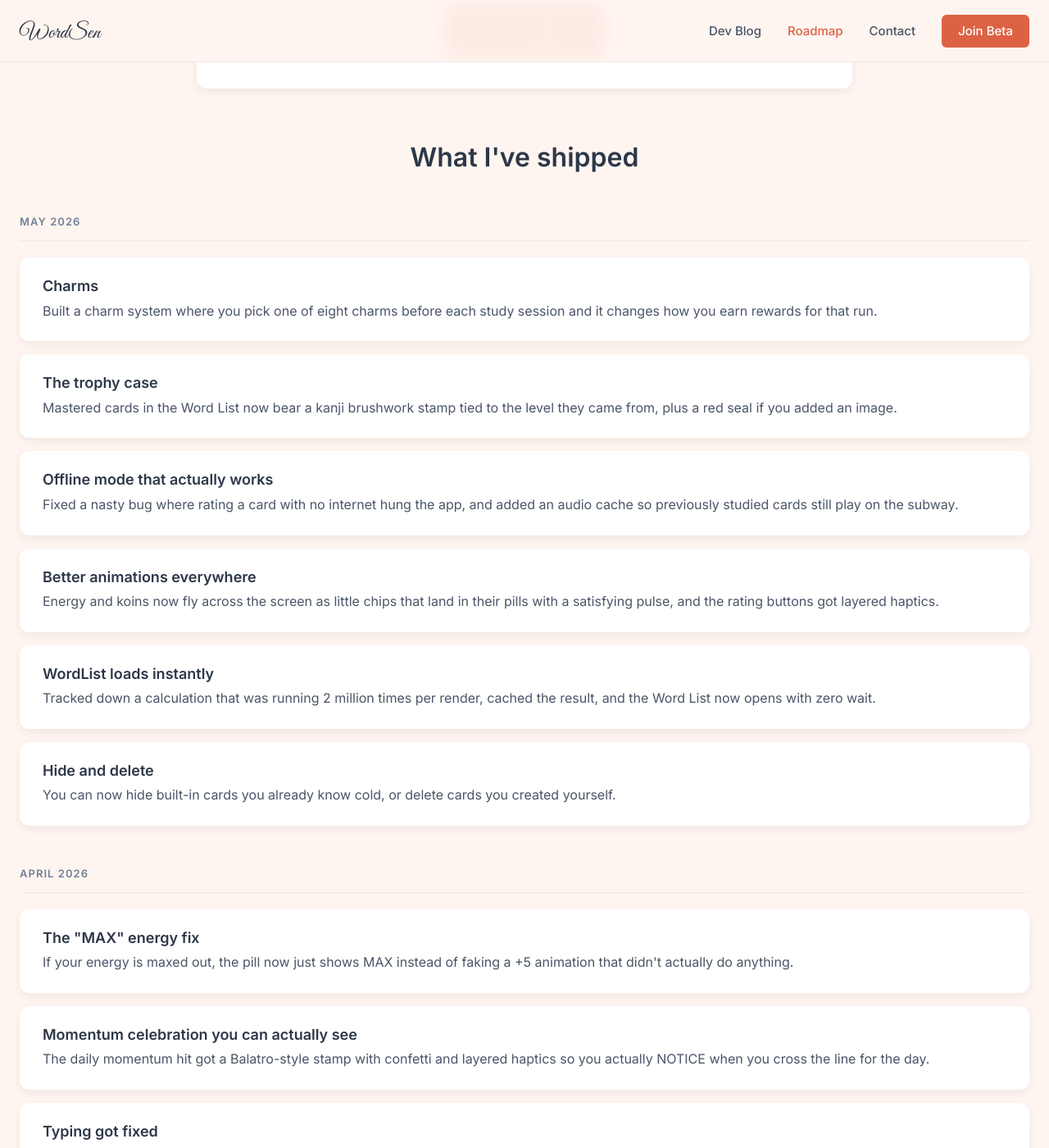
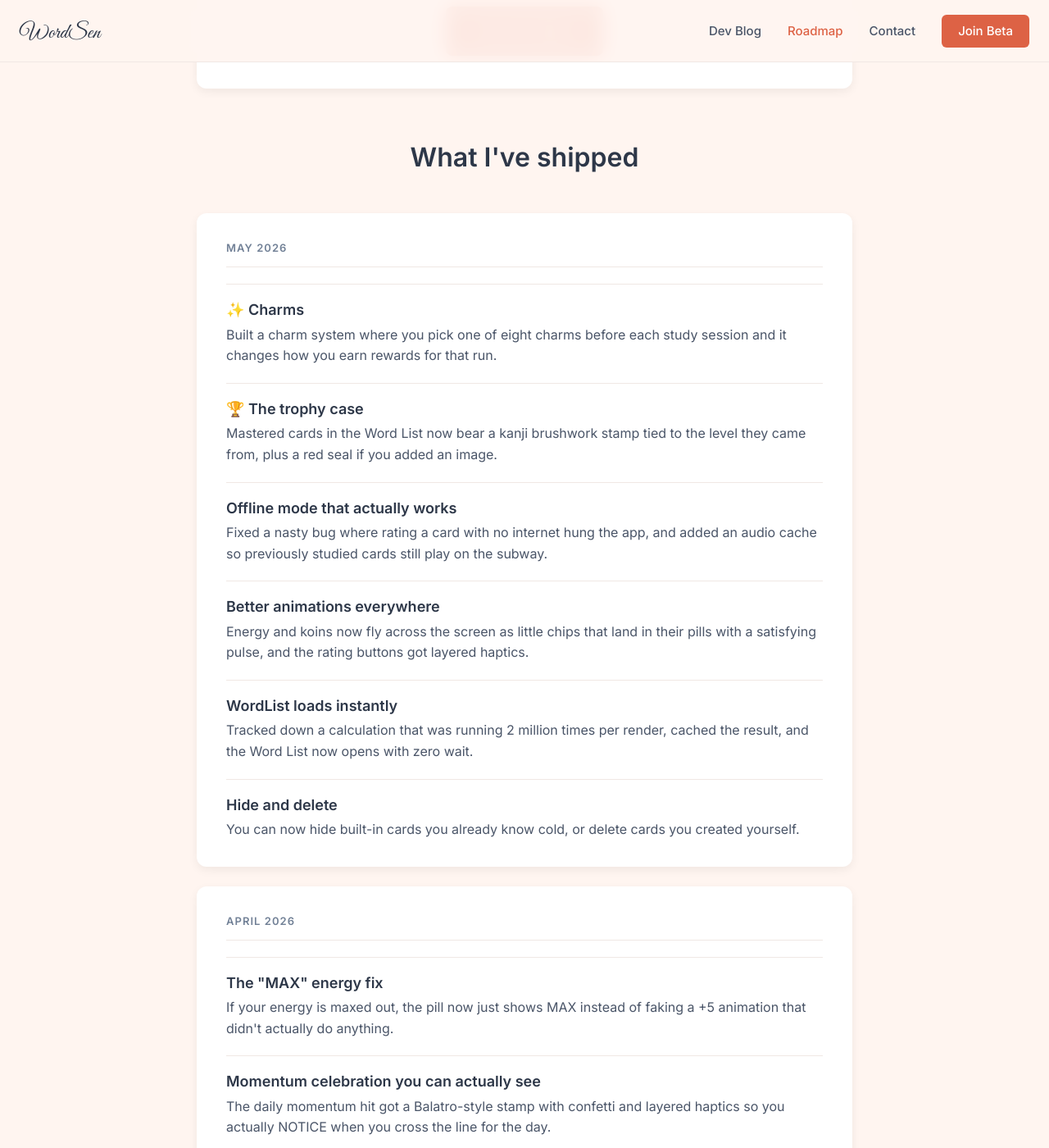
Before and after one commit to froghaiku/WordSenWebsite, a Jekyll site: the page built from roadmap.html, in a window 1280 px wide and 1400 px high, scrolled down 583 px. Shown: the whole window at 82% size. Built offline with Jekyll 4.4.1, drawn with Linux system fonts in a browser that asks for light colours; some of the changed text lies outside the part shown.

Commit message:
Roadmap: month-level white cards, narrower width, sprinkle of emojis
- CSS: moved white-card styling from .update-entry to .update-month so each
  month is one card containing its entries. Entries are separated by thin
  border-top dividers (no border on first entry per month). Cards capped at
  800px max-width centered on the page, matching .coming-next.
- Added 6 emojis spread across months for visual rhythm (Charms, Trophy
  case, Dango/mochi/taiyaki, Kitsune comes alive, Say it and study it,
  We're live). Not every entry — just a handful of feature-y ones.

Co-Authored-By: Claude Opus 4.7 (1M context) <noreply@anthropic.com>

```diff
--- a/assets/css/main.css
+++ b/assets/css/main.css
@@ -764,7 +764,12 @@ main { padding-top: var(--header-height); }
   margin-bottom: 3rem;
 }
 .update-month {
-  margin-bottom: 3rem;
+  background: var(--bg-card);
+  padding: 2rem 2.25rem;
+  border-radius: var(--radius);
+  box-shadow: var(--shadow);
+  margin: 0 auto 1.5rem;
+  max-width: 800px;
 }
 .update-month-label {
   font-size: 0.8125rem;
@@ -777,16 +782,13 @@ main { padding-top: var(--header-height); }
   border-bottom: 1px solid var(--border);
 }
 .update-entry {
-  background: var(--bg-card);
-  padding: 1.5rem 1.75rem;
-  border-radius: var(--radius);
-  box-shadow: var(--shadow);
-  margin-bottom: 1rem;
-  transition: transform 0.2s, box-shadow 0.2s;
+  margin-bottom: 1.25rem;
+  padding-top: 1.25rem;
+  border-top: 1px solid var(--border);
 }
-.update-entry:hover {
-  transform: translateY(-2px);
-  box-shadow: var(--shadow-lg);
+.update-entry:first-of-type {
+  border-top: none;
+  padding-top: 0;
 }
 .update-entry:last-child { margin-bottom: 0; }
 .update-entry h3 {
--- a/roadmap.html
+++ b/roadmap.html
@@ -33,12 +33,12 @@ permalink: /roadmap/
             <div class="update-month-label">May 2026</div>
 
             <div class="update-entry">
-                <h3>Charms</h3>
+                <h3>✨ Charms</h3>
                 <p>Built a charm system where you pick one of eight charms before each study session and it changes how you earn rewards for that run.</p>
             </div>
 
             <div class="update-entry">
-                <h3>The trophy case</h3>
+                <h3>🏆 The trophy case</h3>
                 <p>Mastered cards in the Word List now bear a kanji brushwork stamp tied to the level they came from, plus a red seal if you added an image.</p>
             </div>
 
@@ -128,7 +128,7 @@ permalink: /roadmap/
             <div class="update-month-label">February 2026</div>
 
             <div class="update-entry">
-                <h3>Dango, mochi, and taiyaki</h3>
+                <h3>🍡 Dango, mochi, and taiyaki</h3>
                 <p>Your Kitsune can now eat three different treats (each one a one-hour study buff) and you can pet the fox to make little hearts float up.</p>
             </div>
 
@@ -163,7 +163,7 @@ permalink: /roadmap/
             <div class="update-month-label">November 2025</div>
 
             <div class="update-entry">
-                <h3>The Kitsune comes alive</h3>
+                <h3>🦊 The Kitsune comes alive</h3>
                 <p>Imported the 3D fox model with full animations (walking, running, idle, jumping) and this was the moment the app started feeling REAL.</p>
             </div>
         </div>
@@ -183,7 +183,7 @@ permalink: /roadmap/
             <div class="update-month-label">September 2025</div>
 
             <div class="update-entry">
-                <h3>Say it and study it</h3>
+                <h3>🎤 Say it and study it</h3>
                 <p>Added voice card creation: record a word, WordSen figures out what you said, generates audio and an example sentence, and adds it to your deck.</p>
             </div>
         </div>
@@ -193,7 +193,7 @@ permalink: /roadmap/
             <div class="update-month-label">August 2025</div>
 
             <div class="update-entry">
-                <h3>We're live</h3>
+                <h3>🚀 We're live</h3>
                 <p>Launched the WordSen website, started writing the dev blog, and opened beta signups.</p>
             </div>
         </div>
```
